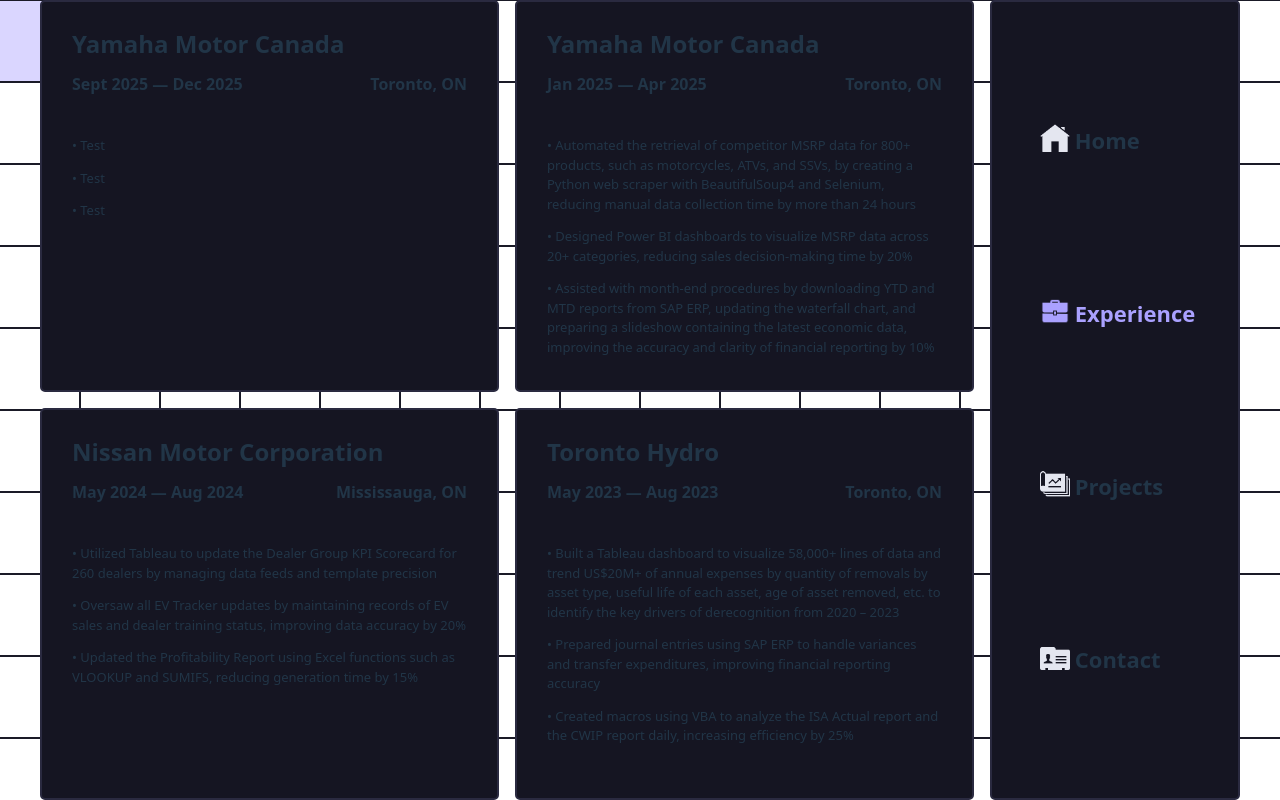
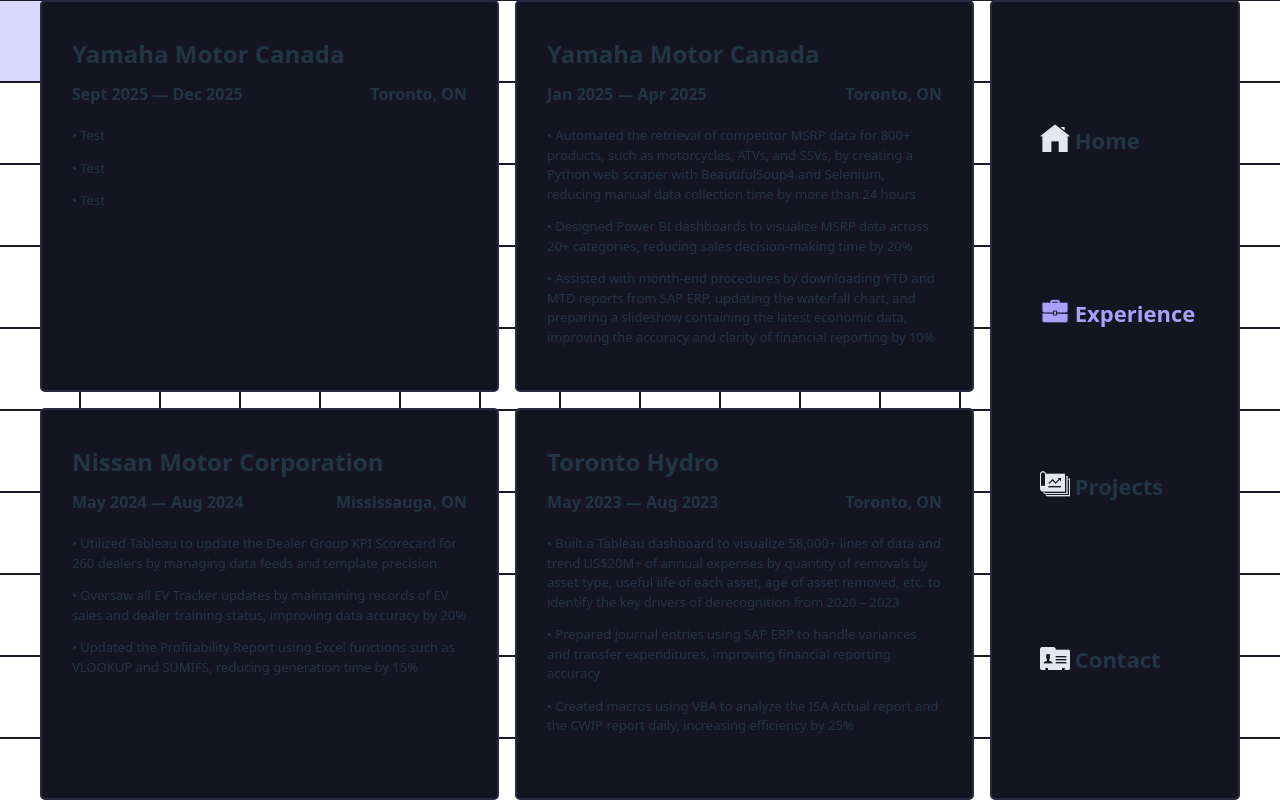
Before and after one commit to devangmalhotra/portfolio-website, a React (Vite) app: page / in a window 1280 px wide. Both pictures are taken after a click on the item "Experience". Built offline with nearby package versions, Linux system fonts and the light colour scheme.

Commit message:
updated files

```diff
--- a/src/Components/Experience/ExperiencesMain/ExperienceCard/ExperienceCard.css
+++ b/src/Components/Experience/ExperiencesMain/ExperienceCard/ExperienceCard.css
@@ -31,8 +31,8 @@
 }
 
 .experience-description-role-notes {
-    margin: 40px 0;
-    height: 200px;
+    margin: 20px 0;
+    height: 220px;
 }
 
 .experience-description-role-notes p {
```
